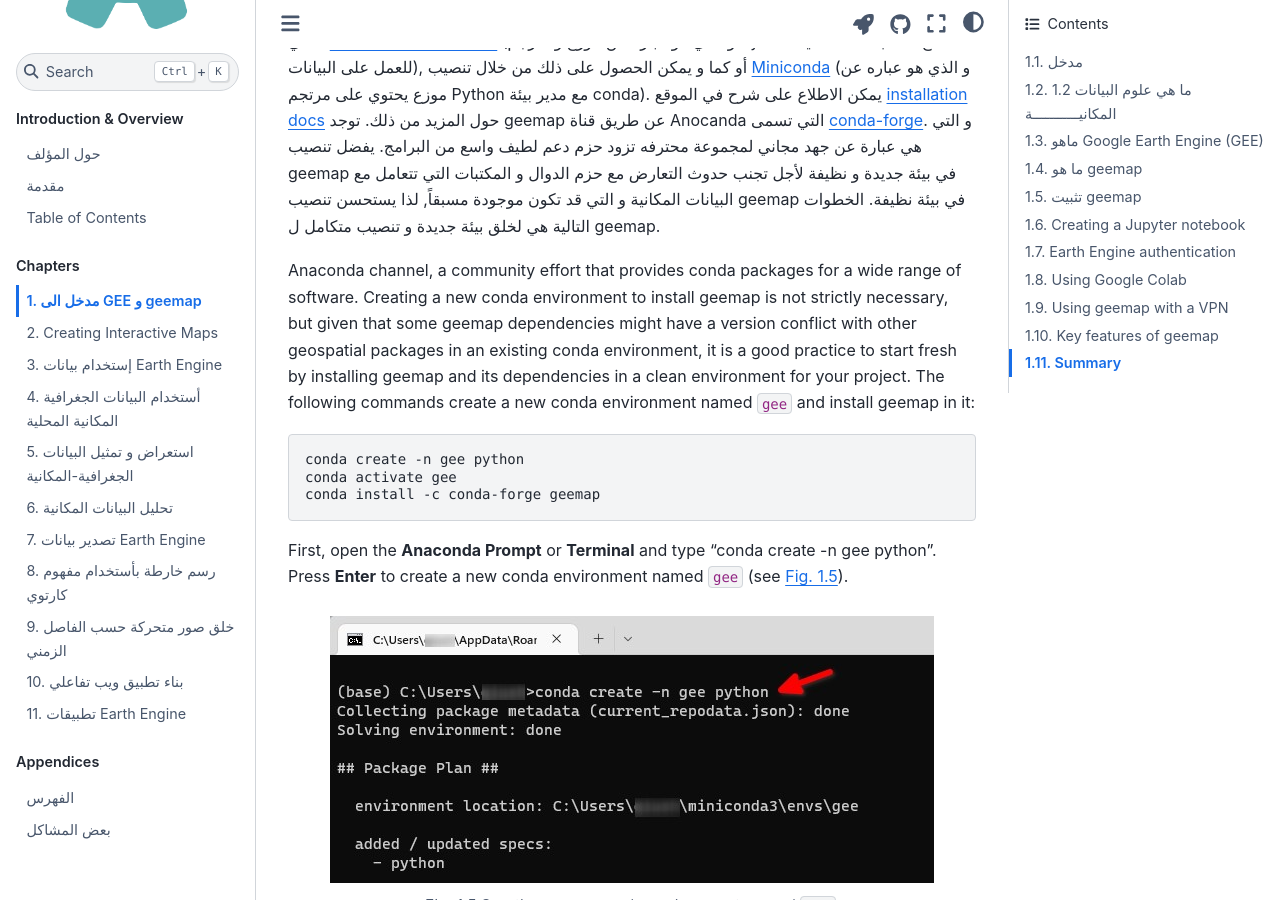
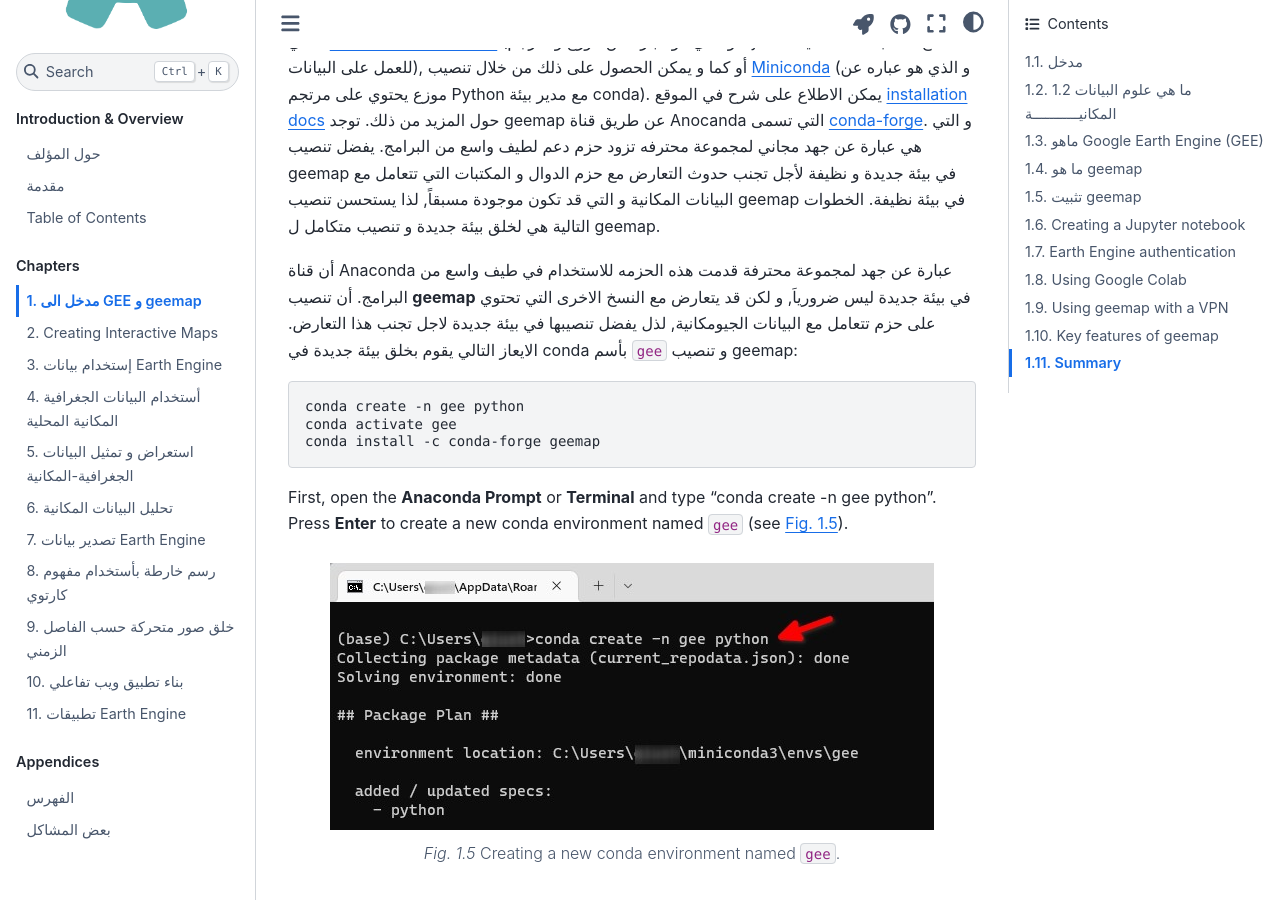
Before and after one commit to giswqs/geebook-arabic, a Jupyter Book: the page built from chapters/01_introduction.md, in a window 1280 px wide and 900 px high, scrolled down 4664 px. Built offline with Jupyter Book 1.0.4 settings and Sphinx 7.4.7 and the Sphinx Book theme 1.1.4, drawn with Linux system fonts in a browser that asks for light colours; cross-references to code outside the pages are shown as plain code.

Commit message:
Update 01_introduction.md

````diff
--- a/chapters/01_introduction.md
+++ b/chapters/01_introduction.md
@@ -96,9 +96,8 @@ width: 100%
 توجد geemap عن طريق قناة Anocanda  التي تسمى [conda-forge](https://anaconda.org/conda-forge/geemap). و التي هي عبارة عن جهد مجاني لمجموعة محترفه تزود حزم دعم لطيف واسع من البرامج. يفضل تنصيب  geemap في بيئة جديدة و نظيفة لأجل تجنب حدوث التعارض مع حزم الدوال و المكتبات التي تتعامل مع البيانات المكانية  و التي قد تكون موجودة مسبقاً, لذا يستحسن تنصيب geemap في بيئة نظيفة. الخطوات التالية هي لخلق بيئة جديدة و تنصيب متكامل ل geemap.
 
 
+أن قناة Anaconda عبارة عن جهد لمجموعة محترفة قدمت هذه الحزمه للاستخدام في طيف واسع من البرامج. أن تنصيب **geemap** في بيئة جديدة ليس ضرورياَ, و لكن قد يتعارض مع النسخ الاخرى التي تحتوي على حزم تتعامل مع البيانات الجيومكانية, لذل يفضل تنصيبها في بيئة جديدة لاجل تجنب هذا التعارض. الايعاز التالي يقوم بخلق بيئة جديدة في conda بأسم `gee` و تنصيب geemap:
 
-
-Anaconda channel, a community effort that provides conda packages for a wide range of software. Creating a new conda environment to install geemap is not strictly necessary, but given that some geemap dependencies might have a version conflict with other geospatial packages in an existing conda environment, it is a good practice to start fresh by installing geemap and its dependencies in a clean environment for your project. The following commands create a new conda environment named `gee` and install geemap in it:
 
 ```bash
 conda create -n gee python
````
